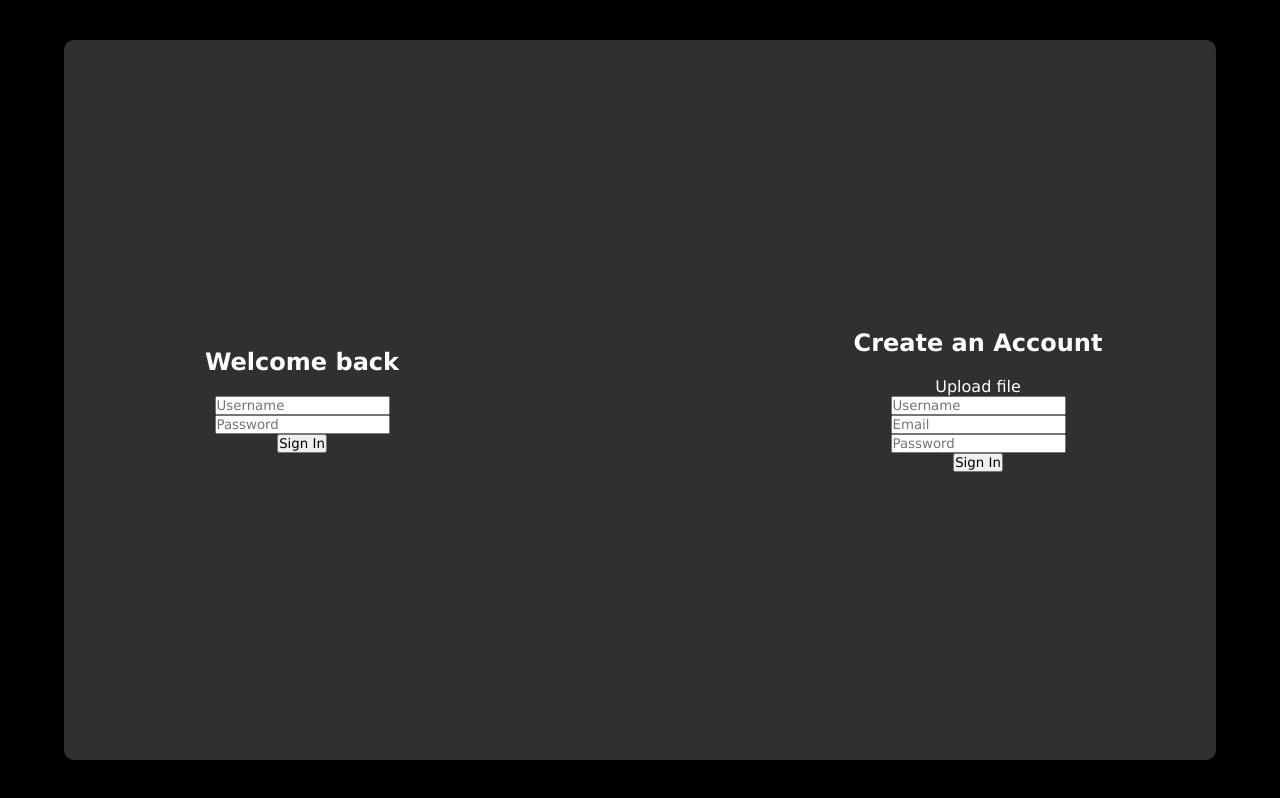
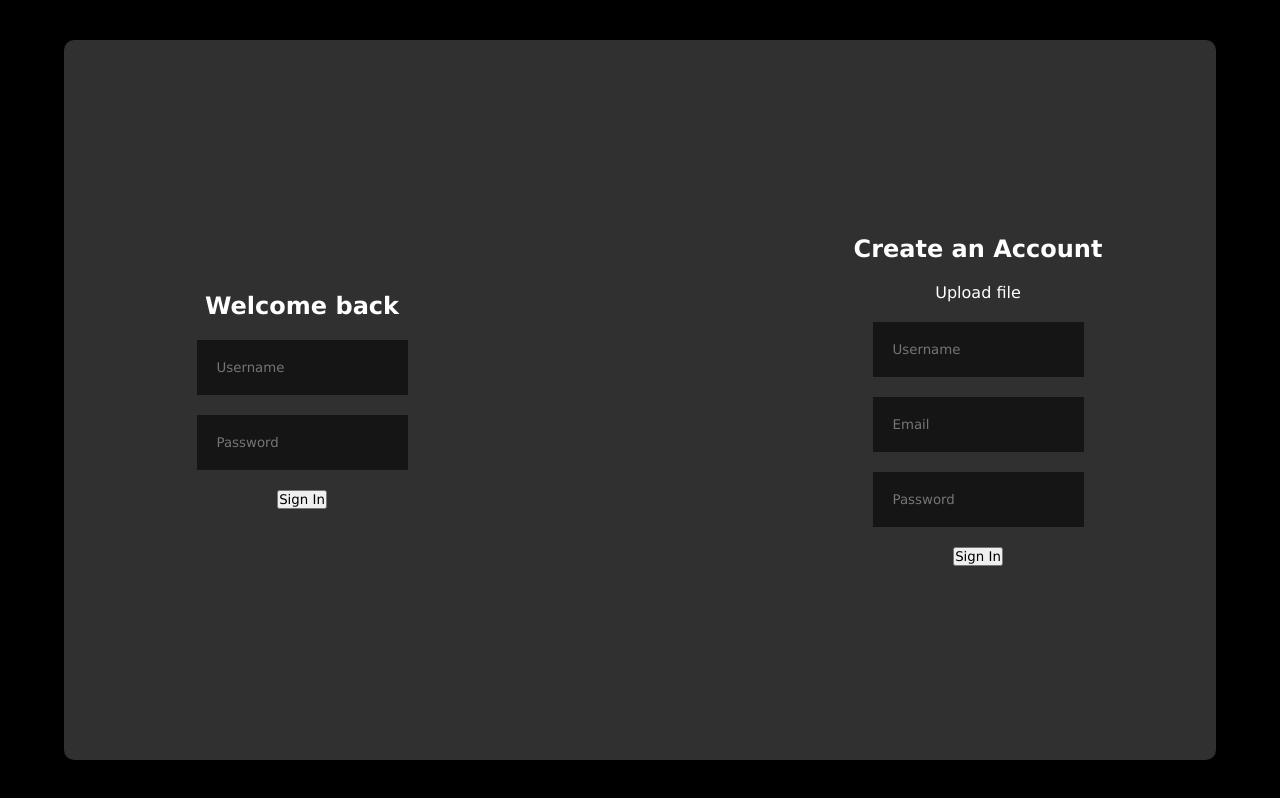
Before and after one commit to LuisArielRetanaHernadez/chat_mabi, a React (Vite) app: page / in a window 1280 px wide. Built offline with nearby package versions, Linux system fonts and the light colour scheme.

Commit message:
agregando color y tamano a los inputs

```diff
--- a/src/login/login.style.css
+++ b/src/login/login.style.css
@@ -17,6 +17,15 @@
       flex-direction: column;
       align-items: center;
       justify-content: center;
+      gap: 20px;
+
+      input {
+        padding: 20px;
+        border: none;
+        outline: none;
+        background-color: #0000008e;
+        color: #ffffff;
+      }
     }
   }
 }
```
